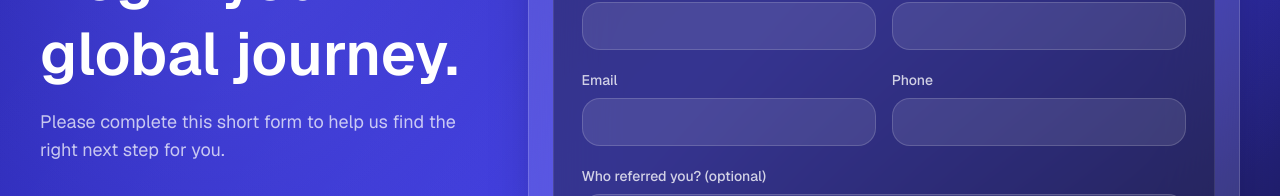
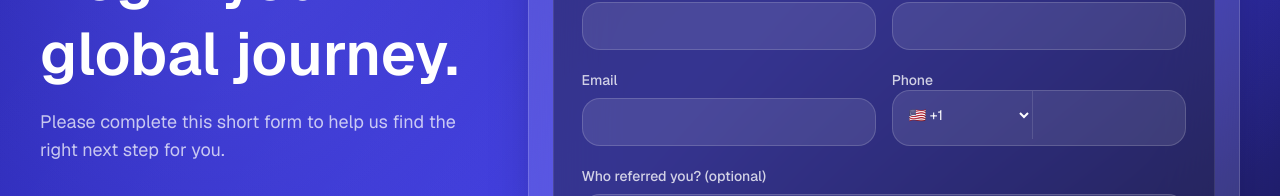
Before and after one commit to Redomiciled/forms, a Next.js app: page / in a window 1280 px wide. Shown: the part 217-413 px from the top of the page. Built offline with nearby package versions, Linux system fonts and the light colour scheme.

Commit message:
fix(start-here): clean review and phone input

```diff
--- a/src/components/start-here/fields.tsx
+++ b/src/components/start-here/fields.tsx
@@ -1,4 +1,5 @@
 import { Check } from "lucide-react";
+import { useState } from "react";
 
 import { Card } from "@/components/ui/card";
 import { Checkbox } from "@/components/ui/checkbox";
@@ -25,6 +26,19 @@ const inactiveOptionClassName =
 
 const cardControlClassName =
   "absolute inset-0 z-10 h-full w-full cursor-pointer rounded-2xl opacity-0";
+
+const phoneCountries = [
+  { flag: "🇺🇸", name: "United States", dialCode: "+1" },
+  { flag: "🇨🇦", name: "Canada", dialCode: "+1" },
+  { flag: "🇬🇧", name: "United Kingdom", dialCode: "+44" },
+  { flag: "🇪🇸", name: "Spain", dialCode: "+34" },
+  { flag: "🇵🇹", name: "Portugal", dialCode: "+351" },
+  { flag: "🇦🇪", name: "United Arab Emirates", dialCode: "+971" },
+  { flag: "🇦🇷", name: "Argentina", dialCode: "+54" },
+  { flag: "🇲🇽", name: "Mexico", dialCode: "+52" },
+  { flag: "🇨🇴", name: "Colombia", dialCode: "+57" },
+  { flag: "🇧🇷", name: "Brazil", dialCode: "+55" },
+] as const;
 
 function optionId(label: string, option: string) {
   return `${label}-${option}`
@@ -68,6 +82,89 @@ export function TextField({
   );
 }
 
+export function PhoneField({
+  label,
+  value,
+  onChange,
+  error,
+}: {
+  label: string;
+  value: string;
+  onChange: (value: string) => void;
+  error?: string | undefined;
+}) {
+  const { country, localNumber } = splitPhoneValue(value);
+  const [selectedCountry, setSelectedCountry] = useState(country);
+  const activeCountry = value.trim() ? country : selectedCountry;
+
+  function updatePhone(dialCode: string, number: string) {
+    const trimmedNumber = number.trimStart();
+    const nextValue = trimmedNumber.startsWith("+")
+      ? trimmedNumber
+      : `${dialCode} ${trimmedNumber}`;
+
+    onChange(trimmedNumber ? nextValue : "");
+  }
+
+  return (
+    <fieldset className="grid gap-2">
+      <legend
+        className={cn(
+          "text-sm font-medium text-white/78",
+          error && "text-rose-100"
+        )}
+      >
+        {label}
+      </legend>
+      <div
+        className={cn(
+          "grid grid-cols-[8.75rem_minmax(0,1fr)] overflow-hidden rounded-2xl border border-white/16 bg-white/10 focus-within:border-[#8D8BFF] focus-within:ring-4 focus-within:ring-[#5C59FF]/20",
+          error &&
+            "border-rose-300/70 bg-rose-500/10 focus-within:border-rose-200 focus-within:ring-rose-400/25"
+        )}
+      >
+        <select
+          aria-label="Country code"
+          className="h-12 min-w-0 border-r border-white/12 bg-transparent px-3 text-sm text-white outline-none"
+          value={activeCountry.name}
+          onChange={(event) => {
+            const nextCountry =
+              phoneCountries.find(
+                (option) => option.name === event.target.value
+              ) ?? activeCountry;
+
+            setSelectedCountry(nextCountry);
+            updatePhone(nextCountry.dialCode, localNumber);
+          }}
+        >
+          {phoneCountries.map((option) => (
+            <option
+              key={`${option.name}-${option.dialCode}`}
+              value={option.name}
+              className="bg-[#12123A] text-white"
+            >
+              {option.flag} {option.dialCode}
+            </option>
+          ))}
+        </select>
+        <Input
+          aria-label="Phone number"
+          aria-invalid={Boolean(error)}
+          className="h-12 rounded-none border-0 bg-transparent px-4 text-base text-white shadow-none outline-none placeholder:text-white/35 focus-visible:border-0 focus-visible:ring-0"
+          value={localNumber}
+          onChange={(event) =>
+            updatePhone(activeCountry.dialCode, event.target.value)
+          }
+          type="tel"
+          autoComplete="tel-national"
+          inputMode="tel"
+        />
+      </div>
+      <FieldError message={error} />
+    </fieldset>
+  );
+}
+
 export function TextArea({
   label,
   value,
@@ -96,6 +193,18 @@ export function TextArea({
       <FieldError message={error} />
     </Label>
   );
+}
+
+function splitPhoneValue(value: string) {
+  const normalized = value.trim();
+  const country =
+    phoneCountries.find((option) => normalized.startsWith(option.dialCode)) ??
+    phoneCountries[0];
+  const localNumber = normalized.startsWith(country.dialCode)
+    ? normalized.slice(country.dialCode.length).trimStart()
+    : normalized;
+
+  return { country, localNumber };
 }
 
 export function OptionGroup<Option extends string>({
--- a/src/components/start-here/steps/contact-step.tsx
+++ b/src/components/start-here/steps/contact-step.tsx
@@ -1,6 +1,6 @@
 import type { StartHereFormValues } from "@/lib/start-here";
 
-import { TextField } from "../fields";
+import { PhoneField, TextField } from "../fields";
 import type { FieldErrors, UpdateValue } from "../types";
 
 export function ContactStep({
@@ -39,12 +39,10 @@ export function ContactStep({
           autoComplete="email"
           error={errors.email}
         />
-        <TextField
+        <PhoneField
           label="Phone"
           value={values.phone}
           onChange={(value) => updateValue("phone", value)}
-          type="tel"
-          autoComplete="tel"
           error={errors.phone}
         />
       </div>
--- a/src/components/start-here/steps/review-step.tsx
+++ b/src/components/start-here/steps/review-step.tsx
@@ -1,5 +1,4 @@
 import type { StartHereFormValues } from "@/lib/start-here";
-import { deriveStartHereRoute } from "@/lib/start-here-routing";
 
 import { SummaryItem } from "../fields";
 
@@ -11,7 +10,6 @@ export function ReviewStep({
   errors: Partial<Record<keyof StartHereFormValues, string>>;
 }) {
   const errorEntries = Object.entries(errors);
-  const route = deriveStartHereRoute(values);
   const monthlyRevenue = values.businessMainSourceOfIncome
     ? values.monthlyRevenueBand || "Not selected"
     : "Not applicable";
@@ -81,8 +79,6 @@ export function ReviewStep({
           label="Budget readiness"
           value={values.budgetReadiness || "Not selected"}
         />
-        <SummaryItem label="Preview route" value={route.startHereFormRoute} />
-        <SummaryItem label="Preview owner" value={route.bookedCallOwner} />
         <SummaryItem
           label="Anything important"
           value={values.importantRoutingNotes || "Not provided"}
```
Also changed, not shown: 2 other files (tests, documents, lock files or other folders).
